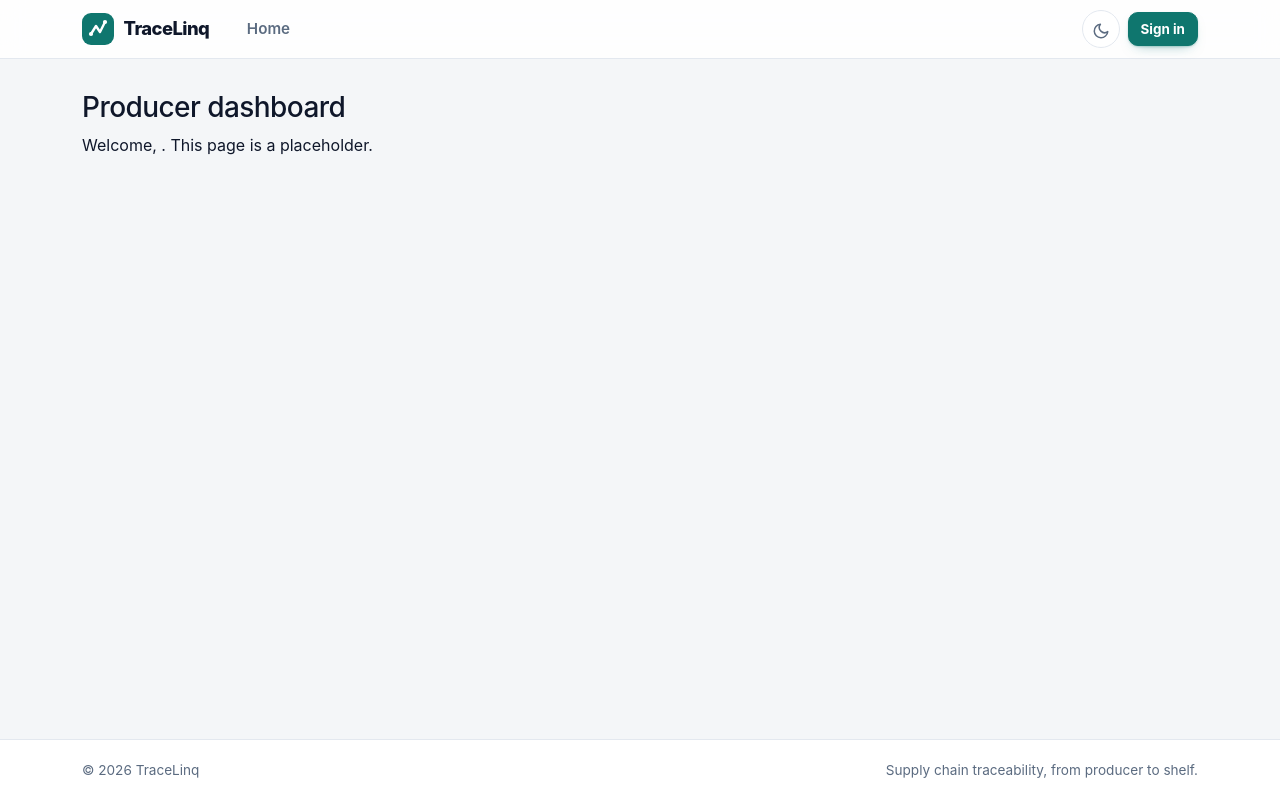
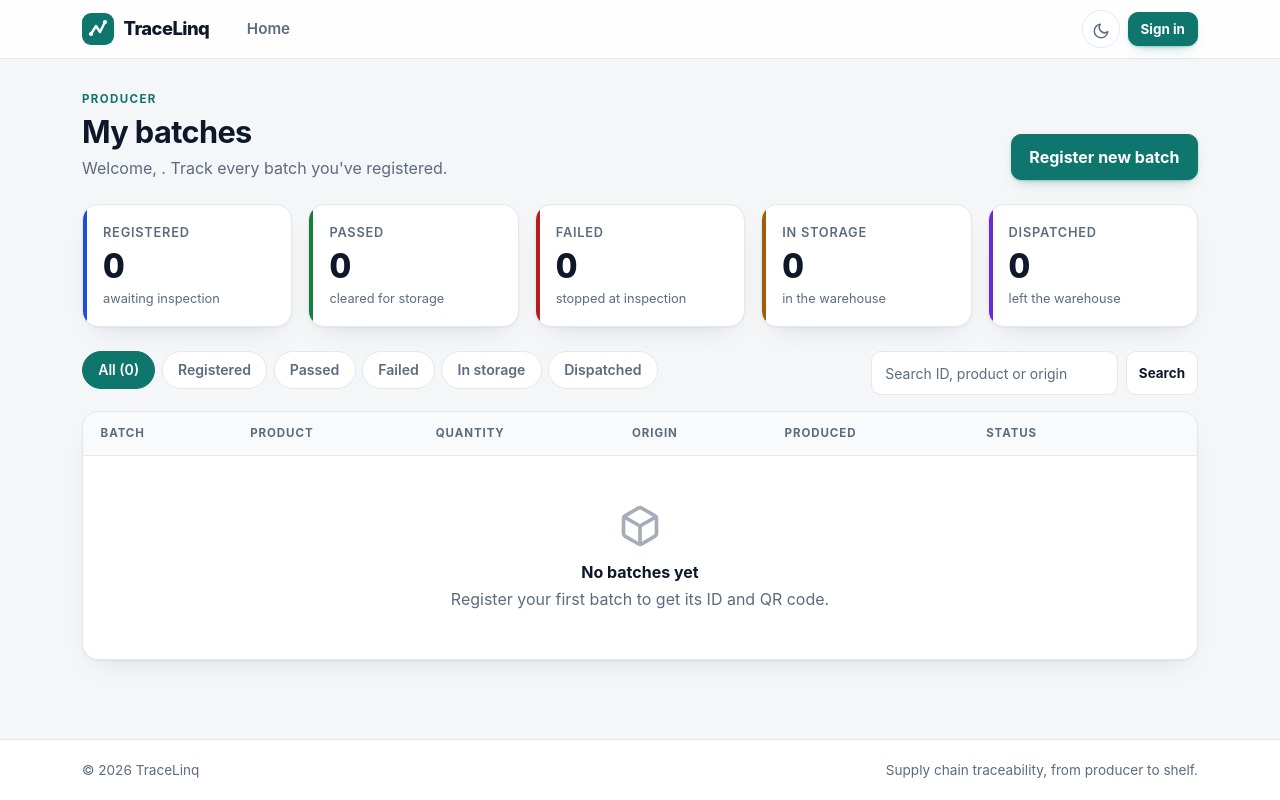
Before and after one commit to Thierry710/DOT-Final-Project-GR4, an ASP.NET Core app: page /Producer/Dashboard in a window 1280 px wide. Run offline with ASP.NET Core 8, Linux system fonts and the light colour scheme; lists and menus that the app fills with data are empty; style sheets or scripts are compiled from the project's sources; the project's own start-up code is not run, and a stand-in starts its controllers and pages.

Commit message:
Build Producer dashboard (replaces placeholder)
Per-status counts and batch table for the logged-in producer only, with
status filter tabs and search by ID, product or origin. Adds a
'Register batch' link to the Producer nav in _Layout.

```diff
--- a/TraceLinq/Pages/Producer/Dashboard.cshtml
+++ b/TraceLinq/Pages/Producer/Dashboard.cshtml
@@ -1,6 +1,116 @@
 @page
+@using TraceLinq.Data.Models
+@model TraceLinq.Pages.Producer.DashboardModel
 @{
     ViewData["Title"] = "Producer dashboard";
+
+    // Stat cards and filter tabs share this list: status, label, note.
+    var statuses = new (BatchStatus Status, string Label, string Note)[]
+    {
+        (BatchStatus.Registered, "Registered", "awaiting inspection"),
+        (BatchStatus.Passed, "Passed", "cleared for storage"),
+        (BatchStatus.Failed, "Failed", "stopped at inspection"),
+        (BatchStatus.InStorage, "In storage", "in the warehouse"),
+        (BatchStatus.Dispatched, "Dispatched", "left the warehouse"),
+    };
 }
-<h1 class="h3">Producer dashboard</h1>
-<p>Welcome, @User.FullName(). This page is a placeholder.</p>
+
+<div class="tl-page-head">
+    <div>
+        <p class="tl-eyebrow">Producer</p>
+        <h1>My batches</h1>
+        <p class="tl-sub">Welcome, @User.FullName(). Track every batch you've registered.</p>
+    </div>
+    <a asp-page="Register" class="btn btn-primary">Register new batch</a>
+</div>
+
+@if (TempData["Message"] != null)
+{
+    <div class="alert alert-success" role="status">@TempData["Message"]</div>
+}
+
+<div class="row row-cols-2 row-cols-md-3 row-cols-xl-5 g-3 mb-4">
+    @foreach (var s in statuses)
+    {
+        <div class="col">
+            <div class="tl-card tl-stat tl-stat-@s.Status.ToString().ToLowerInvariant()">
+                <p class="tl-stat-label">@s.Label</p>
+                <p class="tl-stat-value">@Model.CountFor(s.Status)</p>
+                <p class="tl-stat-note">@s.Note</p>
+            </div>
+        </div>
+    }
+</div>
+
+<div class="d-flex flex-wrap justify-content-between align-items-start gap-2">
+    <nav class="tl-tabs" aria-label="Filter batches by status">
+        <a class="tl-tab @(Model.Filter == "All" ? "active" : "")" asp-page="Dashboard" asp-route-filter="All" asp-route-search="@Model.Search">All (@Model.TotalCount)</a>
+        @foreach (var s in statuses)
+        {
+            var key = s.Status.ToString();
+            <a class="tl-tab @(string.Equals(Model.Filter, key, StringComparison.OrdinalIgnoreCase) ? "active" : "")"
+               asp-page="Dashboard" asp-route-filter="@key" asp-route-search="@Model.Search">@s.Label</a>
+        }
+    </nav>
+
+    <form method="get" class="d-flex gap-2 mb-3" role="search">
+        <input type="hidden" name="filter" value="@Model.Filter" />
+        <input type="search" name="search" value="@Model.Search" class="form-control form-control-sm" style="min-width: 15rem"
+               placeholder="Search ID, product or origin" aria-label="Search batches" />
+        <button type="submit" class="btn btn-sm btn-light-outline">Search</button>
+        @if (!string.IsNullOrEmpty(Model.Search))
+        {
+            <a asp-page="Dashboard" asp-route-filter="@Model.Filter" class="btn btn-sm btn-link">Clear</a>
+        }
+    </form>
+</div>
+
+<div class="tl-card">
+    <div class="tl-table-wrap">
+        <table class="tl-table">
+            <thead>
+                <tr>
+                    <th>Batch</th>
+                    <th>Product</th>
+                    <th>Quantity</th>
+                    <th>Origin</th>
+                    <th>Produced</th>
+                    <th>Status</th>
+                    <th class="text-end"></th>
+                </tr>
+            </thead>
+            <tbody>
+                @foreach (var b in Model.Batches)
+                {
+                    <tr>
+                        <td class="tl-mono">@b.BatchId</td>
+                        <td class="fw-semibold">@b.ProductType</td>
+                        <td>@b.Quantity.ToString("0.##") @b.Unit</td>
+                        <td>@b.OriginLocation</td>
+                        <td>@b.ProductionDate.ToString("d MMM yyyy")</td>
+                        <td><partial name="_StatusBadge" model="b.Status.ToString()" /></td>
+                        <td class="text-end">
+                            <a asp-page="Details" asp-route-id="@b.BatchId" class="btn btn-sm btn-light-outline">Details</a>
+                        </td>
+                    </tr>
+                }
+            </tbody>
+        </table>
+        @if (!Model.Batches.Any())
+        {
+            <div class="tl-empty">
+                <partial name="_Icon" model='"box"' />
+                @if (Model.TotalCount == 0)
+                {
+                    <strong>No batches yet</strong>
+                    <span>Register your first batch to get its ID and QR code.</span>
+                }
+                else
+                {
+                    <strong>No matching batches</strong>
+                    <span>Try another status or search term.</span>
+                }
+            </div>
+        }
+    </div>
+</div>
--- /dev/null
+++ b/TraceLinq/Pages/Producer/Dashboard.cshtml.cs
@@ -0,0 +1,67 @@
+using Microsoft.AspNetCore.Mvc;
+using Microsoft.AspNetCore.Mvc.RazorPages;
+using Microsoft.EntityFrameworkCore;
+using TraceLinq.Data;
+using TraceLinq.Data.Models;
+using TraceLinq.Helpers;
+
+namespace TraceLinq.Pages.Producer;
+
+public class DashboardModel : PageModel
+{
+    private readonly AppDbContext _db;
+
+    public DashboardModel(AppDbContext db)
+    {
+        _db = db;
+    }
+
+    // "All" or a BatchStatus name, e.g. "Registered", "InStorage".
+    [BindProperty(SupportsGet = true)]
+    public string Filter { get; set; } = "All";
+
+    [BindProperty(SupportsGet = true)]
+    public string? Search { get; set; }
+
+    public Dictionary<BatchStatus, int> Counts { get; set; } = new();
+    public int TotalCount { get; set; }
+    public List<Batch> Batches { get; set; } = new();
+
+    public int CountFor(BatchStatus status) => Counts.TryGetValue(status, out var n) ? n : 0;
+
+    public async Task OnGetAsync()
+    {
+        var userId = User.UserId();
+
+        // Only ever look at the logged-in producer's own batches.
+        var mine = _db.Batches.Where(b => b.ProducerId == userId);
+
+        Counts = await mine
+            .GroupBy(b => b.Status)
+            .Select(g => new { Status = g.Key, Count = g.Count() })
+            .ToDictionaryAsync(x => x.Status, x => x.Count);
+        TotalCount = Counts.Values.Sum();
+
+        var query = mine;
+
+        // IsDefined stops odd values like "7" from being treated as a status.
+        if (Enum.TryParse<BatchStatus>(Filter, ignoreCase: true, out var status) && Enum.IsDefined(status))
+            query = query.Where(b => b.Status == status);
+        else
+            Filter = "All";
+
+        Search = Search?.Trim();
+        if (!string.IsNullOrEmpty(Search))
+        {
+            query = query.Where(b => b.BatchId.Contains(Search)
+                                  || b.ProductType.Contains(Search)
+                                  || b.OriginLocation.Contains(Search));
+        }
+
+        Batches = await query
+            .OrderByDescending(b => b.CreatedAt)
+            .ThenByDescending(b => b.BatchId)
+            .AsNoTracking()
+            .ToListAsync();
+    }
+}
--- a/TraceLinq/Pages/Shared/_Layout.cshtml
+++ b/TraceLinq/Pages/Shared/_Layout.cshtml
@@ -50,7 +50,8 @@
                 }
                 else if (role == "Producer")
                 {
-                    <li><a class="tl-nav-link @(Is("/Producer") ? "active" : "")" asp-page="/Producer/Dashboard">Dashboard</a></li>
+                    <li><a class="tl-nav-link @(Is("/Producer/Dashboard", "/Producer/Details") ? "active" : "")" asp-page="/Producer/Dashboard">Dashboard</a></li>
+                    <li><a class="tl-nav-link @(Is("/Producer/Register") ? "active" : "")" asp-page="/Producer/Register">Register batch</a></li>
                 }
                 else if (role == "Inspector")
                 {
```
